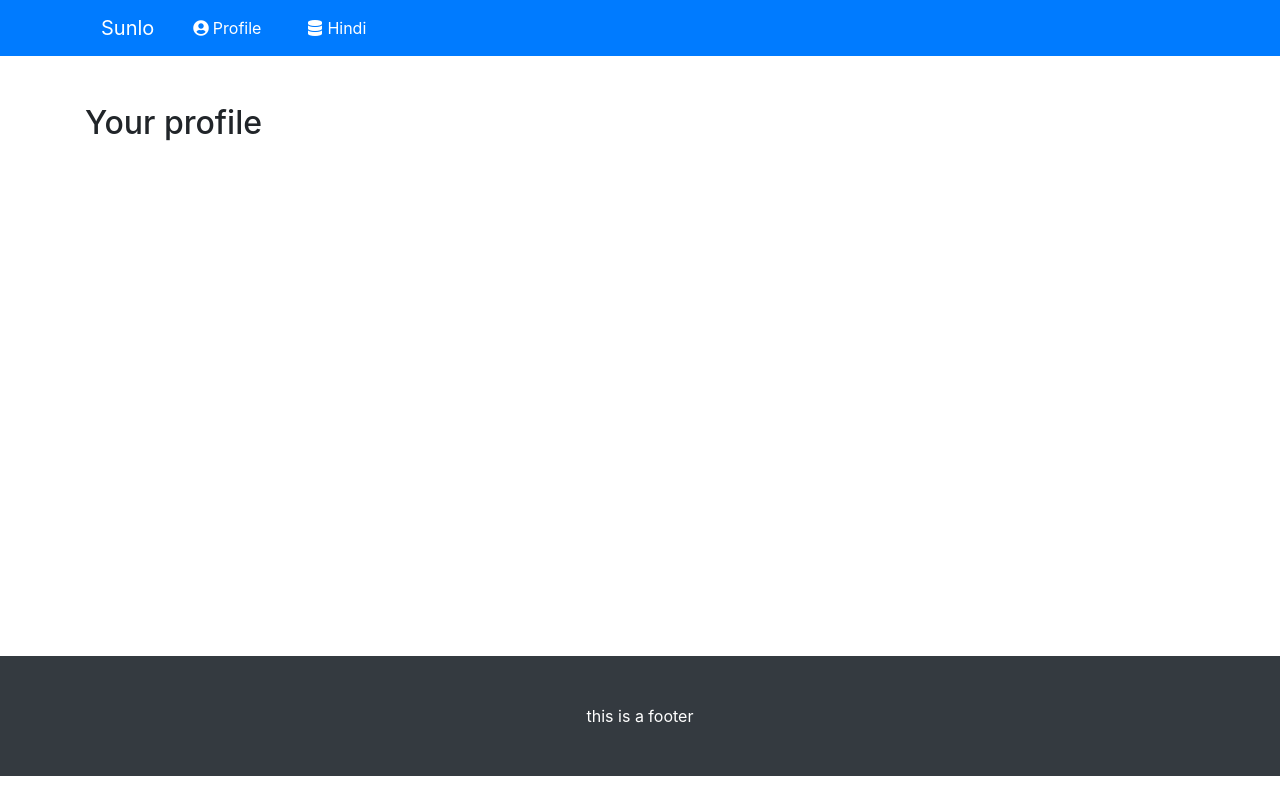
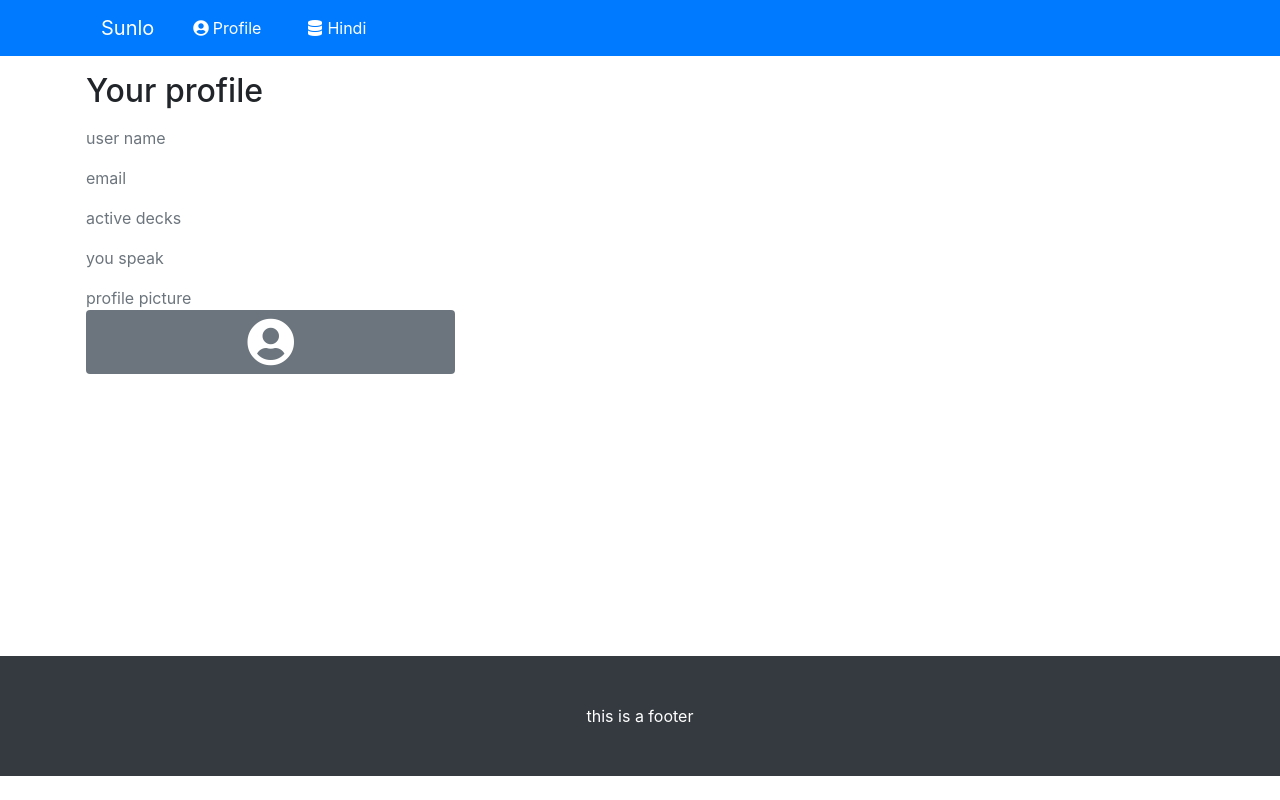
Before and after one commit to michaelsnook/react-sunlo, a React (Create React App) app: page /profile in a window 1280 px wide. Built offline with nearby package versions, Linux system fonts and the light colour scheme; no server answers.

Commit message:
User profile reads from API and displays

```diff
--- a/src/App.js
+++ b/src/App.js
@@ -16,7 +16,9 @@ class App extends Component {
         <Navbar />
           <main>
             <Route exact path="/" component={Welcome} />
-            <Route exact path="/profile" component={Profile} uuid="recPcm2lXVMX9GVjF" />
+            <Route exact path="/profile" render={ () => (
+              <Profile uuid="recPcm2lXVMX9GVjF" />
+            )} />
             <Route path="/deck/:language" render={({match}) => (
               <Deck language={match.params.language} />
             )} />
--- a/src/components/Navbar.js
+++ b/src/components/Navbar.js
@@ -12,10 +12,10 @@ const Navbar = () => (
         <div className="collapse navbar-collapse" id="navbarNavAltMarkup">
           <div className="navbar-nav">
             <Link to={`/profile`} className="nav-item nav-link active">
-              <i class="fas fa-user-circle col-2"></i> Profile
+              <i className="fas fa-user-circle col-2"></i> Profile
             </Link>
             <Link to={`/deck/Hindi`} className="nav-item nav-link active">
-              <i class="fas fa-database col-2"></i> Hindi
+              <i className="fas fa-database col-2"></i> Hindi
             </Link>
           </div>
         </div>
--- a/src/screens/Deck.js
+++ b/src/screens/Deck.js
@@ -22,7 +22,7 @@ class Deck extends Component {
 
   render() {
     return(
-      <div className="container py-5">
+      <div className="container py-3">
         <h2>Your {this.props.language} Deck</h2>
         <div className="row">
           {this.state.phrases.map(phrase =>
--- a/src/screens/Profile.js
+++ b/src/screens/Profile.js
@@ -13,7 +13,9 @@ class Profile extends Component {
     fetch(Settings.API_URL + 'Users/' + this.props.uuid + '/?api_key=' + Settings.API_KEY)
       .then((resp) => resp.json())
       .then(data => {
-        this.setState({ phrases: data.records })
+        let user = data.fields;
+        user.image_url = user.pic[0].url;
+        this.setState({ user: user })
       }).catch(err => {
         // Error 🙁
       });
@@ -21,10 +23,27 @@ class Profile extends Component {
 
   render() {
     return(
-      <div className="container py-5">
+      <div className="container p-3">
         <h2>Your profile</h2>
-        <div className="row">
-
+        <div className="row mt-3">
+          <div className="col">
+            <p className="text-muted mb-0">user name</p>
+            <p>{this.state.user.name}</p>
+            <p className="text-muted mb-0">email</p>
+            <p>{this.state.user.email}</p>
+            <p className="text-muted mb-0">active decks</p>
+            <p>{this.state.user.decks_active}</p>
+            <p className="text-muted mb-0">you speak</p>
+            <p>{this.state.user.languages_spoken}</p>
+            <p className="text-muted mb-0">profile picture</p>
+            { this.state.user.image_url?
+            <img src={this.state.user.image_url} className="rounded img-thumbnail col-4 px-1" />
+            :
+            <div className="p-2 rounded col-4 text-center bg-secondary">
+              <i className="fas fa-user-circle fa-3x text-white"></i>
+            </div>
+            }
+          </div>
         </div>
       </div>
     );
```
